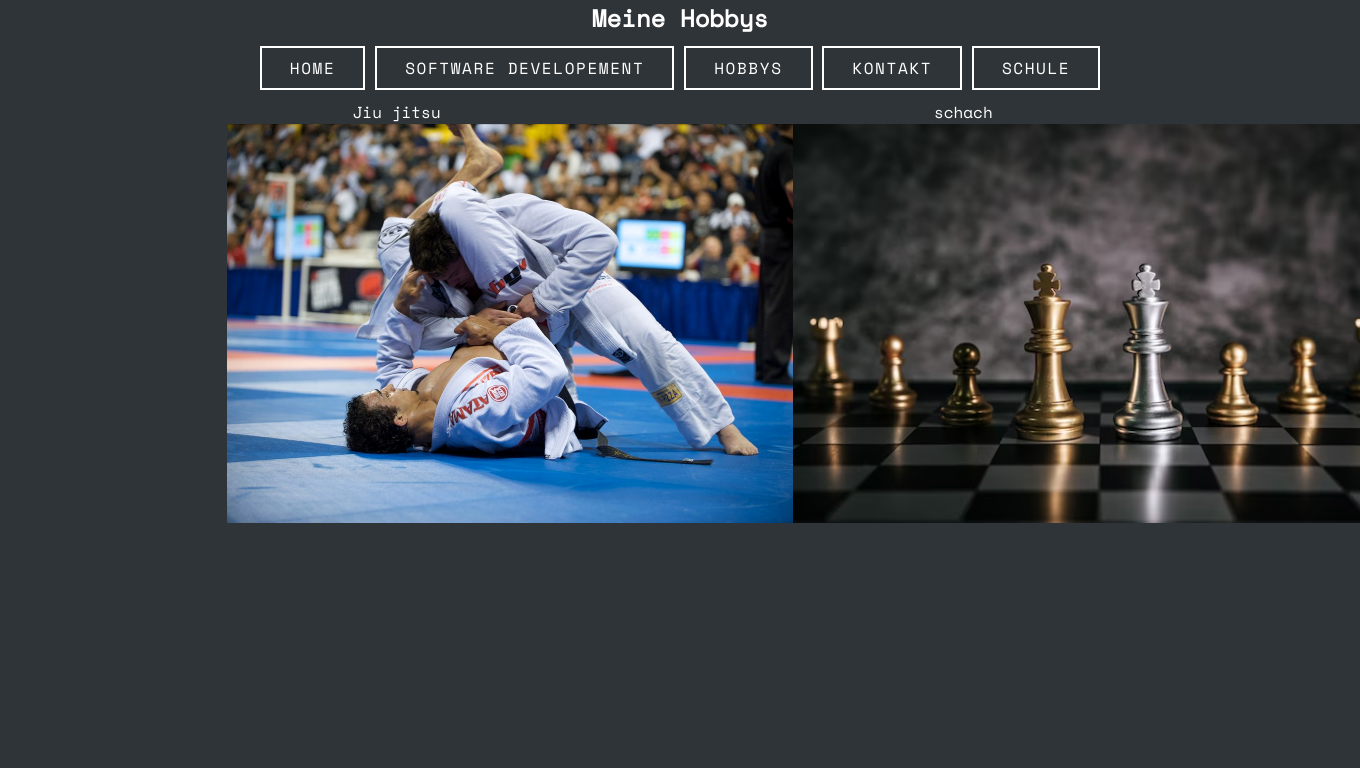
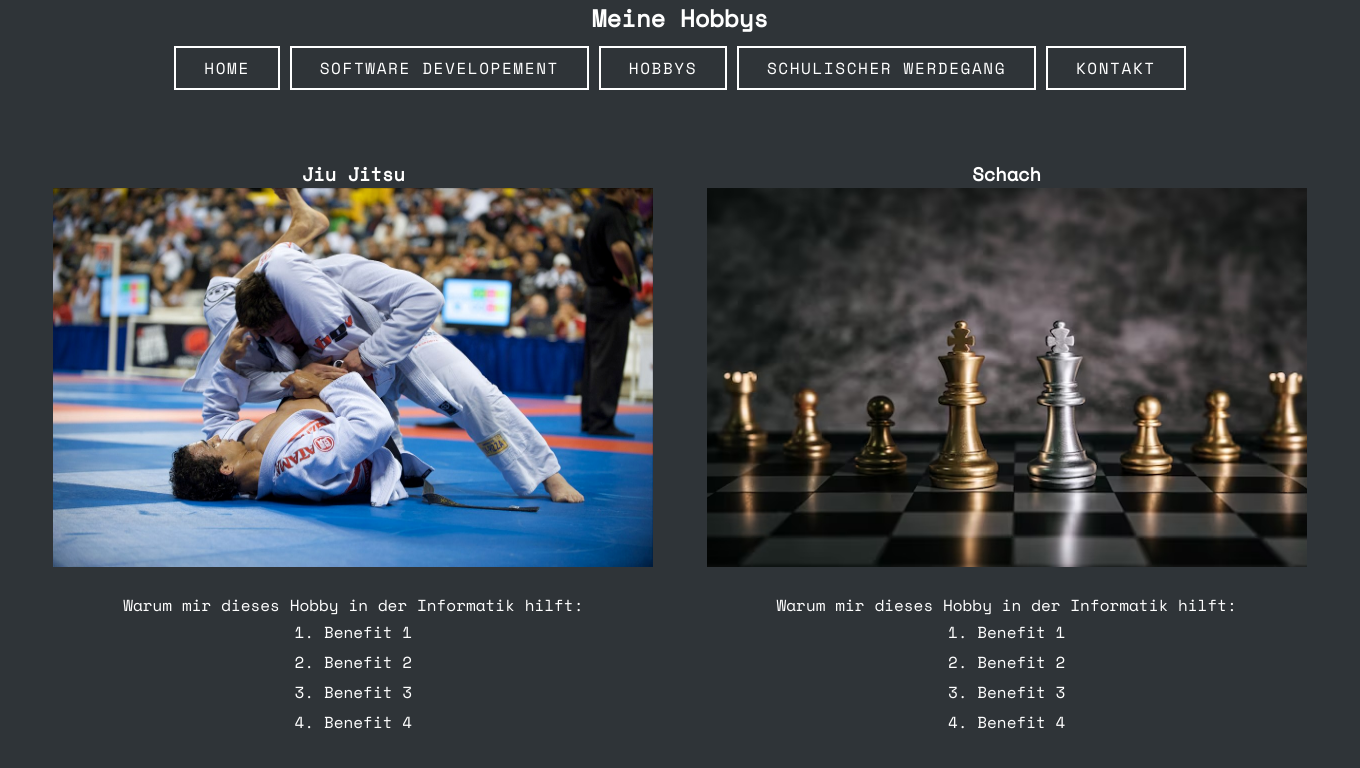
Before and after one commit to Poisonlocket/introduction-website, a PHP site: page /Hobbys.html in a window 1360 px wide; the page is wider, and only the part inside the window is pictured. Shown: the top 768 px of that part. Run offline with PHP 8.4, Linux system fonts and the light colour scheme.

Commit message:
Added Hobbys Section with list and fixed some css and nav positons

```diff
--- a/Hobbys.html
+++ b/Hobbys.html
@@ -14,19 +14,32 @@
     <a class='nav' href='home.html' style='--clr:#D3D3D3'><span>Home</span><i></i></a>
     <a class='nav' href='software_developement.html' style='--clr:#D3D3D3'><span>Software Developement</span><i></i></a>
     <a class='nav' href='Hobbys.html' style='--clr:#D3D3D3'><span>Hobbys</span><i></i></a>
+    <a class='nav' href='school.html' style='--clr:#D3D3D3'><span>Schulischer Werdegang</span><i></i></a>
     <a class='nav' href='Kontakt.html' style='--clr:#D3D3D3'><span>Kontakt</span><i></i></a>
-    <a class='nav' href='school.html' style='--clr:#D3D3D3'><span>Schule</span><i></i></a>
   </nav>
 </header>
 <main>
   <div class='container'>
-    <div class='unterdiv'>
-      Jiu jitsu
+    <div class='hobbysubdiv'>
+      <h3>Jiu Jitsu</h3>
       <img src='GABRIEL_VELLA_vs_ROMINHO_51.jpg' alt='Jiu Jitsu pic' height='398.5' width='600'/>
+      <ol> Warum mir dieses Hobby in der Informatik hilft:
+        <li>Benefit 1</li>
+        <li>Benefit 2</li>
+        <li>Benefit 3</li>
+        <li>Benefit 4</li>
+      </ol>
     </div>
-    <div class='unterdiv'>
-      schach
-      <img src='gold-und-silberschach-auf-schachbrettspiel-fuer-geschaeftsmetapherfuehrungskonzept_1150-19586.png' alt='chess pic' height='398.5' width='600'/></div>
+    <div class='hobbysubdiv'>
+      <h3>Schach</h3>
+      <img src='gold-und-silberschach-auf-schachbrettspiel-fuer-geschaeftsmetapherfuehrungskonzept_1150-19586.png' alt='chess pic' height='398.5' width='600'/>
+      <ol> Warum mir dieses Hobby in der Informatik hilft:
+        <li>Benefit 1</li>
+        <li>Benefit 2</li>
+        <li>Benefit 3</li>
+        <li>Benefit 4</li>
+      </ol>
+    </div>
   </div>
   <article>
     <section>
--- a/Kontakt.html
+++ b/Kontakt.html
@@ -13,8 +13,8 @@
     <a class='nav' href='home.html' style='--clr:#D3D3D3'><span>Home</span><i></i></a>
     <a class='nav' href='software_developement.html' style='--clr:#D3D3D3'><span>Software Developement</span><i></i></a>
     <a class='nav' href='Hobbys.html' style='--clr:#D3D3D3'><span>Hobbys</span><i></i></a>
+    <a class='nav' href='school.html' style='--clr:#D3D3D3'><span>Schulischer Werdegang</span><i></i></a>
     <a class='nav' href='Kontakt.html' style='--clr:#D3D3D3'><span>Kontakt</span><i></i></a>
-    <a class='nav' href='school.html' style='--clr:#D3D3D3'><span>Schule</span><i></i></a>
   </nav>
 </header>
 <main>
--- a/home.html
+++ b/home.html
@@ -14,12 +14,12 @@
     <a class='nav' href='home.html' style='--clr:#D3D3D3'><span>Home</span><i></i></a>
     <a class='nav' href='software_developement.html' style='--clr:#D3D3D3'><span>Software Developement</span><i></i></a>
     <a class='nav' href='Hobbys.html' style='--clr:#D3D3D3'><span>Hobbys</span><i></i></a>
+    <a class='nav' href='school.html' style='--clr:#D3D3D3'><span>Schulischer Werdegang</span><i></i></a>
     <a class='nav' href='Kontakt.html' style='--clr:#D3D3D3'><span>Kontakt</span><i></i></a>
-    <a class='nav' href='school.html' style='--clr:#D3D3D3'><span>Schule</span><i></i></a>
   </nav>
   <br>
   <img src='./img/Download.jpeg' height='251' width='201' alt='Image'/>
-  <hr>
+
 </header>
 <main>
   <h1>Coding Skills</h1>
--- a/school.html
+++ b/school.html
@@ -11,8 +11,8 @@
     <a class='nav' href='home.html' style='--clr:#D3D3D3'><span>Home</span><i></i></a>
     <a class='nav' href='software_developement.html' style='--clr:#D3D3D3'><span>Software Developement</span><i></i></a>
     <a class='nav' href='Hobbys.html' style='--clr:#D3D3D3'><span>Hobbys</span><i></i></a>
+    <a class='nav' href='school.html' style='--clr:#D3D3D3'><span>Schulischer Werdegang</span><i></i></a>
     <a class='nav' href='Kontakt.html' style='--clr:#D3D3D3'><span>Kontakt</span><i></i></a>
-    <a class='nav' href='school.html' style='--clr:#D3D3D3'><span>Schule</span><i></i></a>
   </nav>
 </header>
 <main>
--- a/software_developement.html
+++ b/software_developement.html
@@ -14,8 +14,8 @@
     <a class='nav' href='home.html' style='--clr:#D3D3D3'><span>Home</span><i></i></a>
     <a class='nav' href='software_developement.html' style='--clr:#D3D3D3'><span>Software Developement</span><i></i></a>
     <a class='nav' href='Hobbys.html' style='--clr:#D3D3D3'><span>Hobbys</span><i></i></a>
+    <a class='nav' href='school.html' style='--clr:#D3D3D3'><span>Schulischer Werdegang</span><i></i></a>
     <a class='nav' href='Kontakt.html' style='--clr:#D3D3D3'><span>Kontakt</span><i></i></a>
-    <a class='nav' href='school.html' style='--clr:#D3D3D3'><span>Schule</span><i></i></a>
   </nav>
 
 </header>
--- a/stylesheet.css
+++ b/stylesheet.css
@@ -19,6 +19,8 @@ h1{
 .unterdiv {
    text-align: center;
     width: 25%;
+    align-content: center;
+    justify-content: space-evenly;
 }
 
 body{
@@ -69,6 +71,7 @@ hr{
 
 .unterdiv2  {
     justify-content: space-evenly;
+    align-content: center   ;
 }
 
 body {
@@ -93,6 +96,7 @@ body {
     background: var(--clr);
     box-shadow: 0 0 35px var(--clr);
     color: var(--clr);
+    filter: brightness(1.5);
 }
 
 .nav:before {
@@ -112,3 +116,20 @@ body {
     inset: 0;
     display: block;
 }
+
+.hobbysubdiv {
+    justify-content: space-evenly;
+    text-align: center;
+    padding-top: 60px;
+    list-style-position: inside;
+}
+.hobbysubdiv li{
+    padding: 3px;
+}
+
+.hobbysubdiv img{
+    padding-bottom: 20px;
+}
+
+.hobbysubdiv ol{
+}
```
